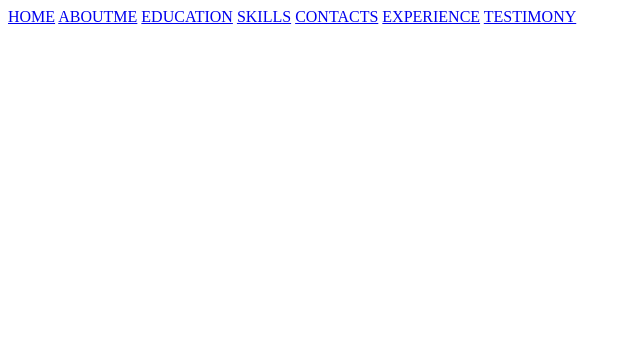
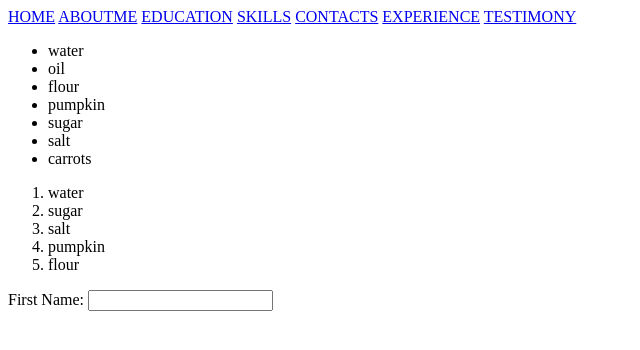
Before and after one commit to christianm12/pesonal-portfolio-website, a plain HTML site: page index.html in a window 1280 px wide. Shown: the whole page, without its empty margins (0-640 px from the left). Drawn offline with Linux system fonts and the light colour scheme.

Commit message:
pesonal-portfolio-website

```diff
--- a/index.html
+++ b/index.html
@@ -6,6 +6,10 @@
     <title>Document</title>
 </head>
 <body>
+
+    <!-- Navigation -->
+
+    <nav>
         <a href="index.html">HOME</a>
         <a href="aboutme.html">ABOUTME</a>
         <a href="education.html">EDUCATION</a>
@@ -14,6 +18,45 @@
         <a href="experience.html">EXPERIENCE</a>
         <a href="testimony.html">TESTIMONY</a>
 
+    </nav>
+
+
+
+    <!-- Lists in html -->
+    <!-- The examples below will show how to use ordered and unordered lists -->
+<!-- unordered lists(ul) -->
+    <ul>
+<li>water</li>
+<li>oil</li>
+<li>flour</li>
+<li>pumpkin</li>
+<li>sugar</li>
+<li>salt</li>
+<li>carrots</li>
+
+</ul>
+
+
+<!-- ordered lists (ol)-->
+<ol>
+<li>water</li>
+<li>sugar</li>
+<li>salt</li>
+<li>pumpkin</li>
+<li>flour</li>
+</ol>
+
+<form action="register">
+    <!-- a field in aform must have a lable and an input area.
+    we use the lable element to input the field name.
+    we use the input element to determine the type of input example below-->
+
+    <label for="firstname">First Name:</label>
+    <input type="text" id="fname" name="fname">
+</form>
+
+
+
 
 </body>
 </html>
```
Also changed, not shown: skills.html (+1 -1 lines). Lines whose indentation alone changed are shown as unchanged.
